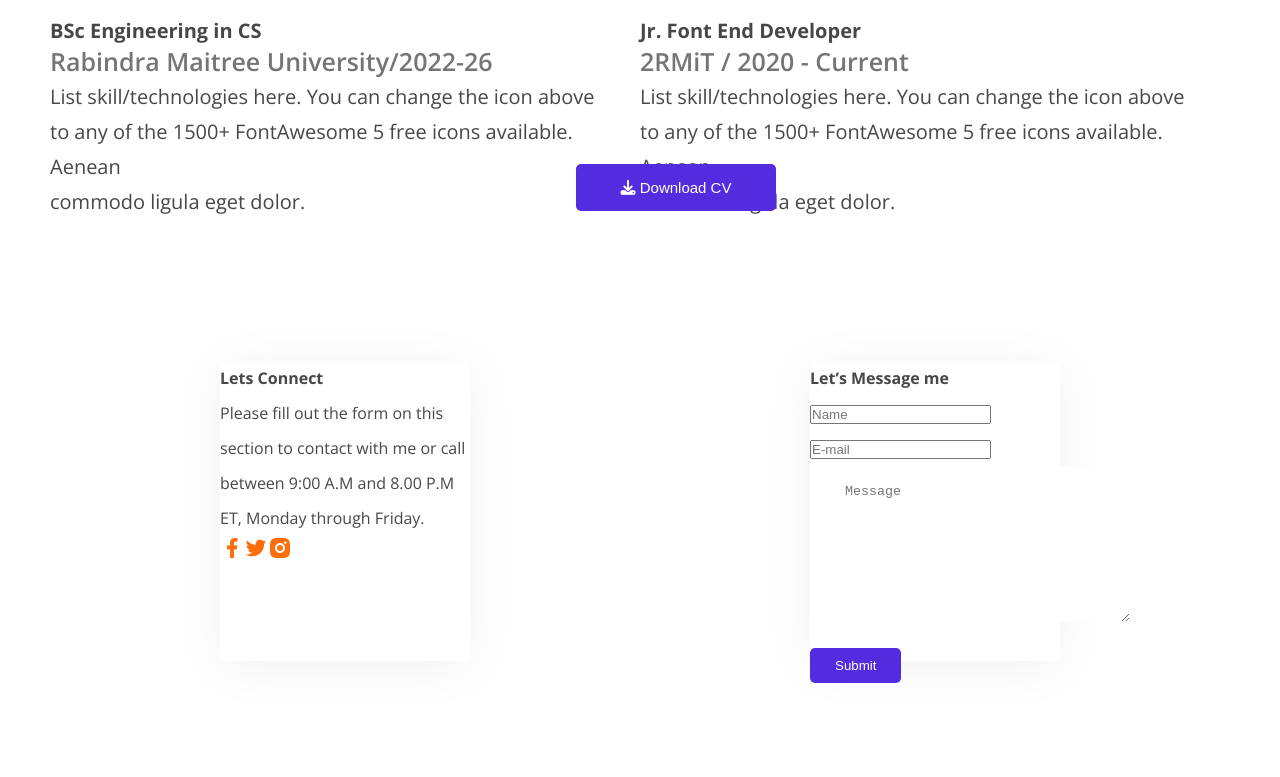
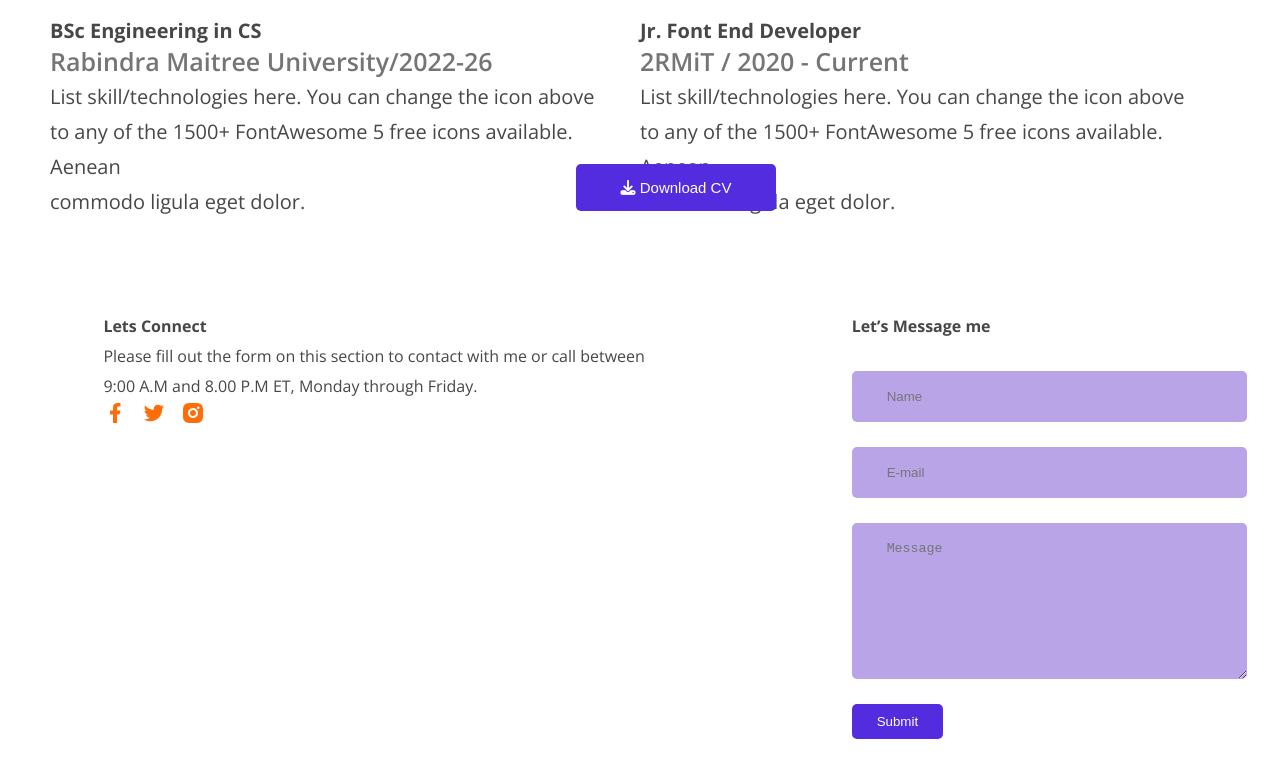
Before and after one commit to rhmunna143/developer-portfolio, a plain HTML site: page index.html in a window 1280 px wide. Shown: the part 2383-3160 px from the top of the page. Before the commit the page ends 3094 px from the top, so only its background shows below. Drawn offline with nearby package versions, Linux system fonts and the light colour scheme.

Commit message:
final commit

```diff
--- a/css/style.css
+++ b/css/style.css
@@ -267,20 +267,56 @@ body {
 }
 
 #ib img {
-    margin-right: 10px;
+    margin-right: 15px;
 }
+
+.cards2-container {
+    display: flex;
+    justify-content: space-around;
+}
+
+/* .card2 {
+    width: 50%;
+} */
 
 #feefty {
     width: 50%; !important
 }
 
-#foot-form input [type="text"], textarea {
+input {
     display: block;
     margin-bottom: 25px;
     padding: 18px 35px;
     border-radius: 5px;
     border: 0px;
-    background-color: #ffffff;
-    color: #757575;
+    background-color: #b9a4e8;
+    color: black;
     width: 100%;
 }
+
+::placeholder {
+    text-align: left;
+}
+
+textarea {
+    display: block;
+    margin-bottom: 25px;
+    padding: 18px 35px;
+    border-radius: 5px;
+    border: 0px;
+    background-color: #b9a4e8;
+    color: #000000;
+    width: 100%;
+}
+
+.card2 img {
+    margin-right: 15px;
+}
+
+.footer-container {
+    margin-bottom: 100px;
+}
+
+.card2 {
+    line-height: 30px;
+}
--- a/index.html
+++ b/index.html
@@ -202,17 +202,17 @@
 
     <footer>
         <section class="footer-container">
-            <div class="cards-container" id="foot">
-                <div class="card" id="ib feefty">
+            <div class="cards2-container" id="foot">
+                <div class="card2" id="ib feefty">
                     <h4>Lets Connect</h4>
                     <p>
-                        Please fill out the form on this section to contact with me or call between 9:00 A.M and 8.00 P.M ET, Monday through Friday.
+                        Please fill out the form on this section to contact with me or call between <br> 9:00 A.M and 8.00 P.M ET, Monday through Friday.
                     </p>
                     <img src="./images/icons/facebook.png" alt=""><img src="./images/icons/twitter.png" alt=""><img src="./images/icons/insta.png" alt="">
                 </div>
 
-                <div class="card" id="foot-form feefy">
-                    <h4>Let’s Message me</h4>
+                <div class="card2" id="foot-form feefy">
+                    <h4>Let’s Message me</h4> <br>
                     <form action="">
                         <label for=""><input type="text" placeholder="Name"></label>
                         <label for=""><input type="text" placeholder="E-mail"></label>
```
